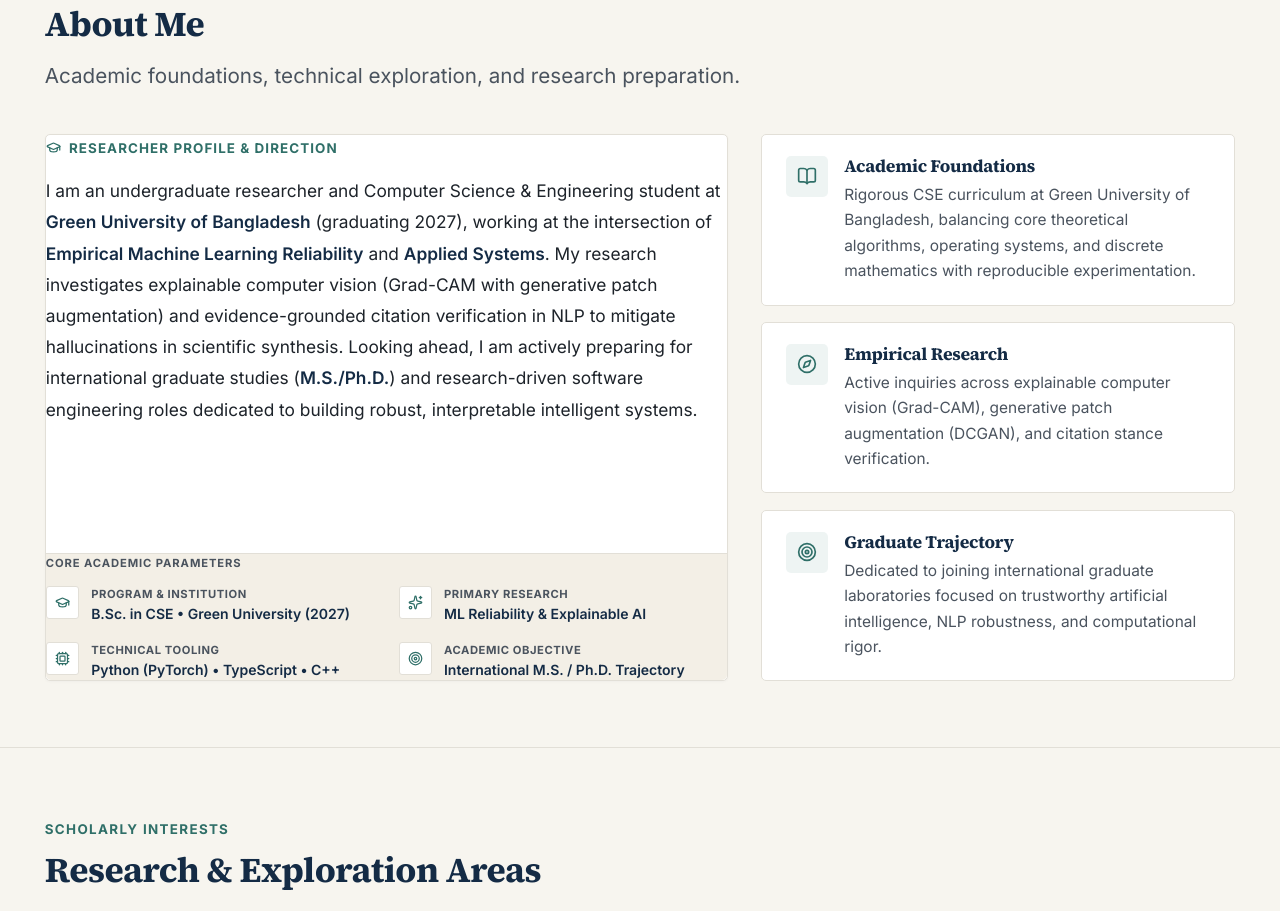
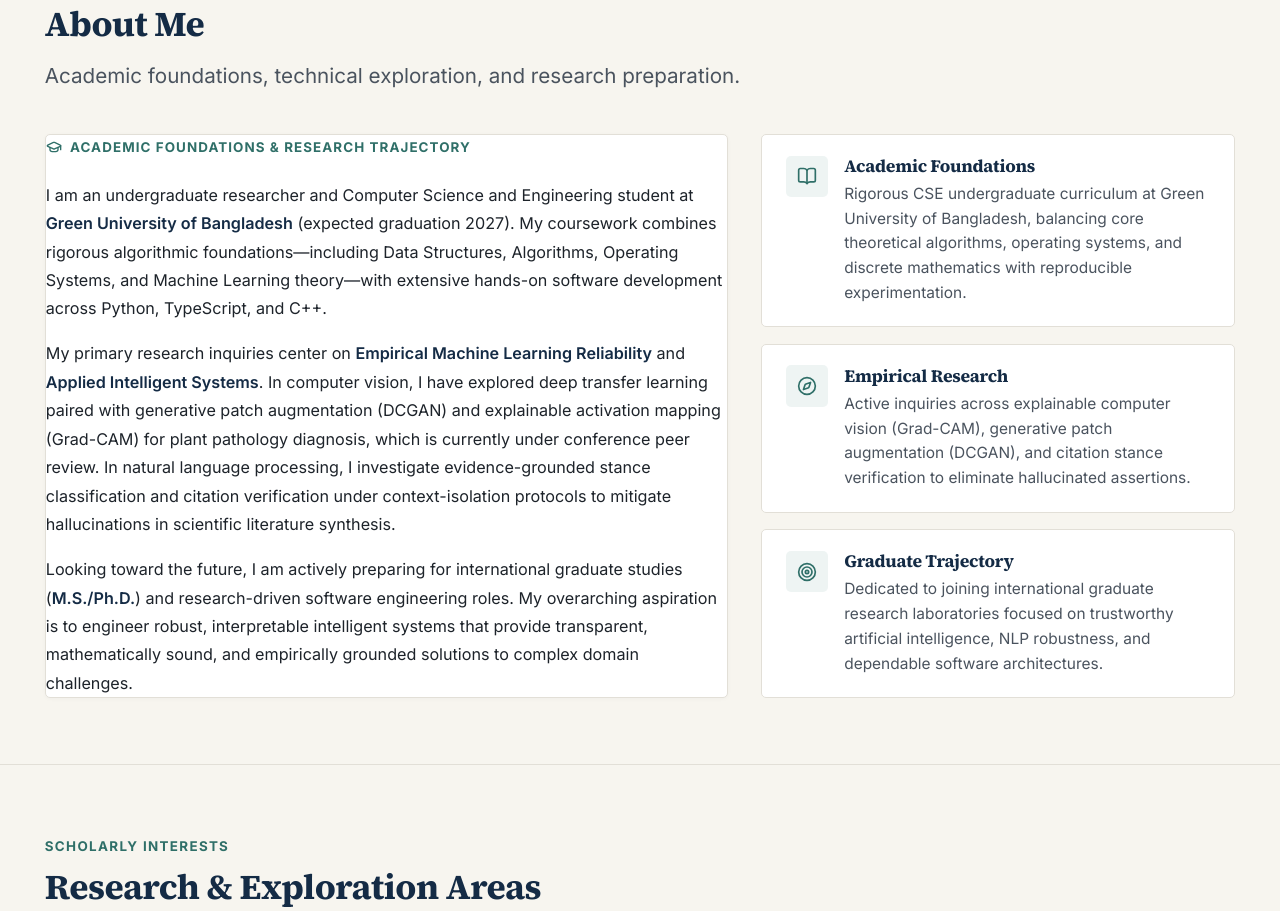
Before and after one commit to ekraislam/academic-portfolio, a React (Vite) app: page / in a window 1280 px wide. Shown: the part 900-1811 px from the top of the page. Built offline with nearby package versions, Linux system fonts and the light colour scheme.

Commit message:
fix: fill About section with complete narrative and unify color tone across cards

```diff
--- a/src/sections/About.css
+++ b/src/sections/About.css
@@ -1,5 +1,5 @@
 /* ==========================================================================
-   About Section Styles - Unified Academic Dossier
+   About Section Styles - Harmonious & Balanced
    ========================================================================== */
 
 .about-grid {
@@ -9,27 +9,28 @@
   align-items: stretch;
 }
 
-/* Left Column: Unified Academic Dossier Card */
-.about-dossier-card {
+/* Left Column: Scholarly Narrative Card */
+.about-narrative-card {
   background-color: var(--color-white);
   border: 1px solid var(--color-border);
   border-radius: var(--radius-sm);
+  padding: var(--space-7) var(--space-8);
   display: flex;
   flex-direction: column;
   justify-content: space-between;
-  box-shadow: 0 1px 3px rgba(20, 43, 69, 0.03);
+  box-shadow: 0 1px 4px rgba(20, 43, 69, 0.03);
   transition: border-color var(--transition-fast);
 }
 
-.about-dossier-card:hover {
+.about-narrative-card:hover {
   border-color: var(--color-border-secondary);
 }
 
-.dossier-narrative {
-  padding: var(--space-7);
+.about-card-header {
+  margin-bottom: var(--space-4);
 }
 
-.dossier-eyebrow {
+.about-eyebrow {
   display: inline-flex;
   align-items: center;
   gap: var(--space-2);
@@ -38,89 +39,25 @@
   text-transform: uppercase;
   letter-spacing: 0.08em;
   color: var(--color-teal);
-  margin-bottom: var(--space-4);
 }
 
-.about-lead-paragraph {
-  font-size: 1.05rem;
+.about-narrative-content {
+  display: flex;
+  flex-direction: column;
+  gap: var(--space-4);
+}
+
+.about-paragraph {
+  font-size: 0.98rem;
   color: var(--color-charcoal);
-  line-height: 1.8;
+  line-height: 1.76;
   margin: 0;
   text-align: left;
 }
 
-.about-lead-paragraph strong {
+.about-paragraph strong {
   color: var(--color-navy);
   font-weight: 600;
-}
-
-/* Integrated Parameters Section (Bottom half of the dossier) */
-.dossier-meta-section {
-  padding: var(--space-5) var(--space-7) var(--space-6);
-  background-color: var(--color-cream-subtle);
-  border-top: 1px solid var(--color-border);
-  border-bottom-left-radius: var(--radius-sm);
-  border-bottom-right-radius: var(--radius-sm);
-}
-
-.dossier-meta-heading {
-  display: block;
-  font-size: 0.68rem;
-  text-transform: uppercase;
-  font-weight: 700;
-  letter-spacing: 0.08em;
-  color: var(--color-charcoal-muted);
-  margin-bottom: var(--space-3);
-}
-
-.dossier-meta-grid {
-  display: grid;
-  grid-template-columns: repeat(2, 1fr);
-  gap: var(--space-4) var(--space-6);
-}
-
-.dossier-meta-item {
-  display: flex;
-  align-items: flex-start;
-  gap: var(--space-3);
-}
-
-.meta-icon-pill {
-  width: 2rem;
-  height: 2rem;
-  border-radius: var(--radius-xs);
-  background-color: var(--color-white);
-  border: 1px solid var(--color-border);
-  color: var(--color-teal);
-  display: flex;
-  align-items: center;
-  justify-content: center;
-  flex-shrink: 0;
-  margin-top: 1px;
-}
-
-.meta-text-block {
-  display: flex;
-  flex-direction: column;
-  min-width: 0;
-}
-
-.meta-label {
-  font-size: 0.68rem;
-  text-transform: uppercase;
-  font-weight: 700;
-  letter-spacing: 0.05em;
-  color: var(--color-charcoal-muted);
-  margin-bottom: 2px;
-}
-
-.meta-value {
-  font-size: 0.85rem;
-  font-weight: 600;
-  color: var(--color-navy);
-  line-height: 1.35;
-  white-space: normal;
-  word-break: break-word;
 }
 
 /* Right Column: 3 Pillars */
@@ -175,7 +112,7 @@
 .pillar-desc {
   font-size: var(--text-sm);
   color: var(--color-charcoal-muted);
-  line-height: var(--leading-normal);
+  line-height: 1.6;
   margin: 0;
 }
 
@@ -185,19 +122,8 @@
     grid-template-columns: 1fr;
     gap: var(--space-6);
   }
-}
 
-@media (max-width: 600px) {
-  .dossier-meta-grid {
-    grid-template-columns: 1fr;
-    gap: var(--space-3);
-  }
-
-  .dossier-narrative {
-    padding: var(--space-5);
-  }
-
-  .dossier-meta-section {
-    padding: var(--space-4) var(--space-5) var(--space-5);
+  .about-narrative-card {
+    padding: var(--space-6);
   }
 }
--- a/src/sections/About.tsx
+++ b/src/sections/About.tsx
@@ -1,5 +1,5 @@
 import React from "react";
-import { BookOpen, Compass, Target, GraduationCap, Cpu, Sparkles } from "lucide-react";
+import { BookOpen, Compass, Target, GraduationCap } from "lucide-react";
 import { SectionHeading } from "../components/SectionHeading";
 import { profileData } from "../data/profile";
 import "./About.css";
@@ -16,64 +16,28 @@ export const About: React.FC = () => {
         />
 
         <div className="about-grid">
-          {/* Left Column: Unified Academic Dossier Card */}
-          <div className="about-dossier-card">
-            <div className="dossier-narrative">
-              <div className="dossier-eyebrow">
-                <GraduationCap size={15} aria-hidden="true" />
-                <span>Researcher Profile &amp; Direction</span>
+          {/* Left Column: Complete Scholarly Narrative Card */}
+          <div className="about-narrative-card">
+            <div className="about-card-header">
+              <div className="about-eyebrow">
+                <GraduationCap size={16} aria-hidden="true" />
+                <span>Academic Foundations &amp; Research Trajectory</span>
               </div>
-              <p className="about-lead-paragraph">
-                I am an undergraduate researcher and Computer Science &amp; Engineering student at{" "}
-                <strong>{profileData.institution}</strong> (graduating 2027), working at the intersection of{" "}
-                <strong>Empirical Machine Learning Reliability</strong> and <strong>Applied Systems</strong>. My research investigates explainable computer vision (Grad-CAM with generative patch augmentation) and evidence-grounded citation verification in NLP to mitigate hallucinations in scientific synthesis. Looking ahead, I am actively preparing for international graduate studies (<strong>M.S./Ph.D.</strong>) and research-driven software engineering roles dedicated to building robust, interpretable intelligent systems.
-              </p>
             </div>
 
-            {/* Integrated Parameters Bar (Seamlessly inside the same dossier card) */}
-            <div className="dossier-meta-section">
-              <span className="dossier-meta-heading">Core Academic Parameters</span>
-              <div className="dossier-meta-grid">
-                <div className="dossier-meta-item">
-                  <div className="meta-icon-pill">
-                    <GraduationCap size={15} aria-hidden="true" />
-                  </div>
-                  <div className="meta-text-block">
-                    <span className="meta-label">Program &amp; Institution</span>
-                    <span className="meta-value">B.Sc. in CSE • Green University (2027)</span>
-                  </div>
-                </div>
+            <div className="about-narrative-content">
+              <p className="about-paragraph">
+                I am an undergraduate researcher and Computer Science and Engineering student at{" "}
+                <strong>{profileData.institution}</strong> (expected graduation 2027). My coursework combines rigorous algorithmic foundations—including Data Structures, Algorithms, Operating Systems, and Machine Learning theory—with extensive hands-on software development across Python, TypeScript, and C++.
+              </p>
 
-                <div className="dossier-meta-item">
-                  <div className="meta-icon-pill">
-                    <Sparkles size={15} aria-hidden="true" />
-                  </div>
-                  <div className="meta-text-block">
-                    <span className="meta-label">Primary Research</span>
-                    <span className="meta-value">ML Reliability &amp; Explainable AI</span>
-                  </div>
-                </div>
+              <p className="about-paragraph">
+                My primary research inquiries center on <strong>Empirical Machine Learning Reliability</strong> and <strong>Applied Intelligent Systems</strong>. In computer vision, I have explored deep transfer learning paired with generative patch augmentation (DCGAN) and explainable activation mapping (Grad-CAM) for plant pathology diagnosis, which is currently under conference peer review. In natural language processing, I investigate evidence-grounded stance classification and citation verification under context-isolation protocols to mitigate hallucinations in scientific literature synthesis.
+              </p>
 
-                <div className="dossier-meta-item">
-                  <div className="meta-icon-pill">
-                    <Cpu size={15} aria-hidden="true" />
-                  </div>
-                  <div className="meta-text-block">
-                    <span className="meta-label">Technical Tooling</span>
-                    <span className="meta-value">Python (PyTorch) • TypeScript • C++</span>
-                  </div>
-                </div>
-
-                <div className="dossier-meta-item">
-                  <div className="meta-icon-pill">
-                    <Target size={15} aria-hidden="true" />
-                  </div>
-                  <div className="meta-text-block">
-                    <span className="meta-label">Academic Objective</span>
-                    <span className="meta-value">International M.S. / Ph.D. Trajectory</span>
-                  </div>
-                </div>
-              </div>
+              <p className="about-paragraph">
+                Looking toward the future, I am actively preparing for international graduate studies (<strong>M.S./Ph.D.</strong>) and research-driven software engineering roles. My overarching aspiration is to engineer robust, interpretable intelligent systems that provide transparent, mathematically sound, and empirically grounded solutions to complex domain challenges.
+              </p>
             </div>
           </div>
 
@@ -86,7 +50,7 @@ export const About: React.FC = () => {
               <div className="pillar-content">
                 <h3 className="pillar-title">Academic Foundations</h3>
                 <p className="pillar-desc">
-                  Rigorous CSE curriculum at {profileData.institution}, balancing core theoretical algorithms, operating systems, and discrete mathematics with reproducible experimentation.
+                  Rigorous CSE undergraduate curriculum at {profileData.institution}, balancing core theoretical algorithms, operating systems, and discrete mathematics with reproducible experimentation.
                 </p>
               </div>
             </div>
@@ -98,7 +62,7 @@ export const About: React.FC = () => {
               <div className="pillar-content">
                 <h3 className="pillar-title">Empirical Research</h3>
                 <p className="pillar-desc">
-                  Active inquiries across explainable computer vision (Grad-CAM), generative patch augmentation (DCGAN), and citation stance verification.
+                  Active inquiries across explainable computer vision (Grad-CAM), generative patch augmentation (DCGAN), and citation stance verification to eliminate hallucinated assertions.
                 </p>
               </div>
             </div>
@@ -110,7 +74,7 @@ export const About: React.FC = () => {
               <div className="pillar-content">
                 <h3 className="pillar-title">Graduate Trajectory</h3>
                 <p className="pillar-desc">
-                  Dedicated to joining international graduate laboratories focused on trustworthy artificial intelligence, NLP robustness, and computational rigor.
+                  Dedicated to joining international graduate research laboratories focused on trustworthy artificial intelligence, NLP robustness, and dependable software architectures.
                 </p>
               </div>
             </div>
```
